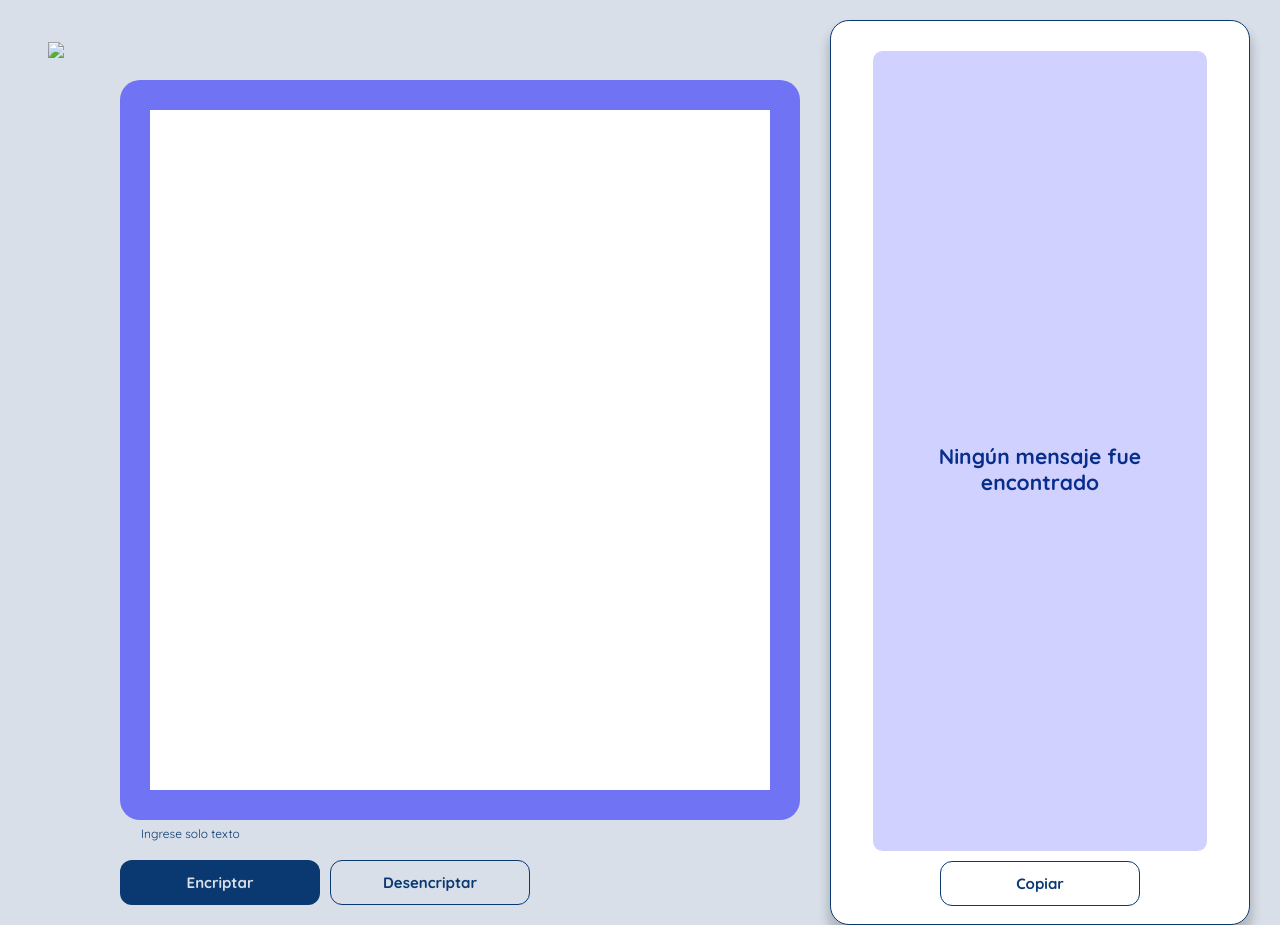
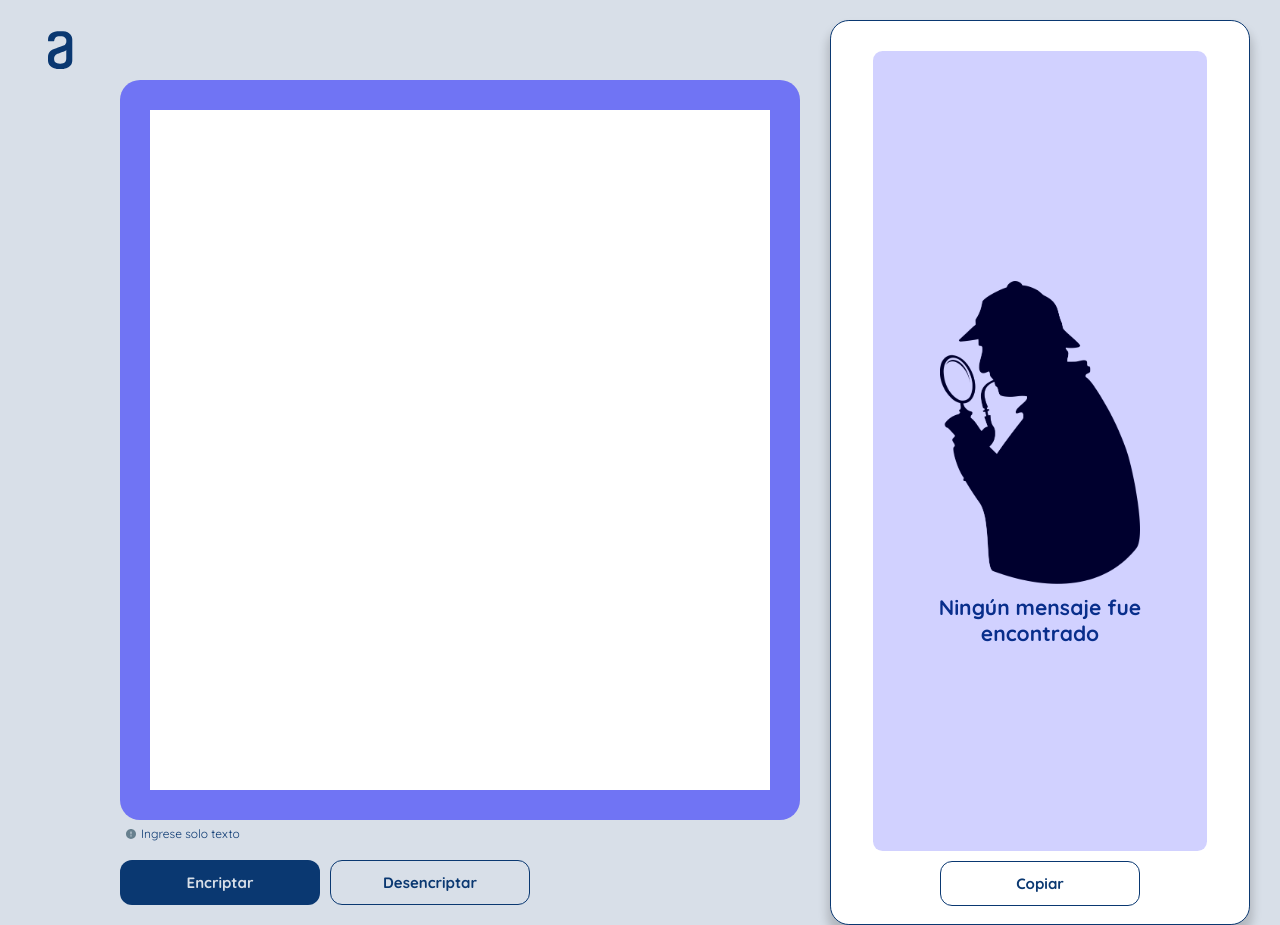
Before and after one commit to HaroldLopez/encriptador-alura-challenge, a plain HTML site: page index.html in a window 1280 px wide. Drawn offline with Linux system fonts and the light colour scheme; the site is published under a folder, as on GitHub Pages, so addresses that start at the root find nothing.

Commit message:
actualizando errores index index.html

```diff
--- a/index.html
+++ b/index.html
@@ -11,7 +11,7 @@
     <main class="main__container">
         <section class="left__content">
             <a href="https://www.aluracursos.com/" target="_blank">
-            <img class="alura__icon" src="/icons/Vector (18).svg"></img>
+            <img class="alura__icon" src="icons/Vector (18).svg"></img>
             </a>
             <div class="left__container">
                 <div class="text__container">
@@ -19,7 +19,7 @@
                 </div>
             <div class="buttons">
                 <article class="buttons__select">
-                    <img src="/icons/Vector (19).svg" alt="" class="warm__icon ">
+                    <img src="icons/Vector (19).svg" alt="" class="warm__icon ">
                     <p class="warm__text">Ingrese solo texto</p>
                 </article>
                 <br>
@@ -32,7 +32,7 @@
             </div>
         </section>
         <section class="right__content">
-            <img src="/icons/klipartz.com (2).png" alt="" class="encript__icon ">
+            <img src="icons/klipartz.com (2).png" alt="" class="encript__icon ">
             <div class="text__container copy__bloc ">
                 <h2 class="right__text ">Ningún mensaje fue encontrado</h2>
                 <br>
```
